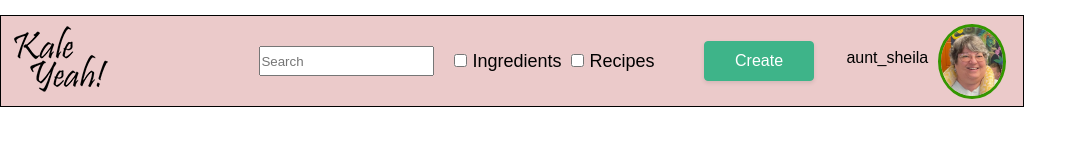
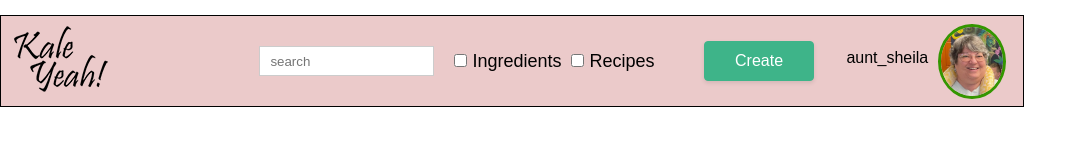
Before and after one commit to April-2022-LC-LiftOff/kale-yeah-web, a React (Create React App) app: page / in a window 1280 px wide. Shown: the top 160 px of the page, without its empty margins (0-1087 px from the left). Built offline with nearby package versions, Linux system fonts and the light colour scheme.

Commit message:
search bar rerouting funtional

```diff
--- a/src/components/HeaderBar/SearchBar.css
+++ b/src/components/HeaderBar/SearchBar.css
@@ -28,4 +28,5 @@
 .search-box {
     height: 30px;
     width: 175px;
+    margin-top: 0px;
 }
--- a/src/components/HeaderBar/SearchBar.js
+++ b/src/components/HeaderBar/SearchBar.js
@@ -1,15 +1,19 @@
 import { React, useState } from 'react';
+import { useNavigate } from 'react-router-dom';
 import './SearchBar.css';
 
-const SearchBar = ({ placeholder, data}) => {
+const SearchBar = () => {
 
-  const [state, setState] = useState(true);
-  // need to tie state to the data set that's being searched
-  // {state ? ingredientData : recipeData}
-  // must import data sets here then?
-  // perhaps need a prop then that triggers setState
-  // This will also need an onSubmit handler that takes you
-  // to a search results page.
+  const [ingredient, setIngredient] = useState("");
+  const navigate = useNavigate();
+
+  const handleSubmit = (e) => {
+    e.preventDefault();
+    navigate(`/ingredient?name=${ingredient}`)
+}
+
+// we'll need to refactor above to link to recipe page when
+// the time comes. I presume a simple if, then in handleSubmit()
 
   const [ingredientsChecked, setIngredientsChecked] = useState(false);
   const [recipesChecked, setRecipesChecked] = useState(false);
@@ -26,59 +30,20 @@ const SearchBar = ({ placeholder, data}) => {
         }
   };
 
-
-  const [filteredData, setFilteredData] = useState([]);
-  //this will be used to show dropdown of results
-
-  const [wordEntered, setWordEntered] = useState("");
-  // this is used to change the search icon to a close icon
-
-  const handleFilter = (e) => {
-      const searchWord = e.target.value;
-      const newFilter = data.filter((value) => {
-          return value.title.toLowerCase().includes(searchWord.toLowerCase());
-      });
-      if (searchWord === "") {
-          setFilteredData([])
-      } else {
-        setFilteredData(newFilter)
-      }
-  }
-
-  const clearInput = () => {
-      setFilteredData([]);
-      setWordEntered("");
-  }
-
-
-
-
     return (
     <div className='search'>
-        <div className='search-inputs'>
-            <input
+
+        <div className='search-box'>
+        <form onSubmit={handleSubmit}>
+        <input
               className='search-box'
               type="text"
-              placeholder={placeholder}
-              value={wordEntered}
-              onChange={handleFilter}/>
-            {/* <div className='searchIcon'>
-
-            </div> */}
+              placeholder="search"
+              value={ingredient}
+              onChange={(e) => setIngredient(e.target.value)}
+              />
+        </form>
         </div>
-
-        {filteredData.length != 0 && (
-        <div className='dataResult'>
-            {filteredData.slice(0, 15).map((value, key) => {
-                return (
-                    <a className='dataItem' href={value.link} target="_blank">
-                        <p>{value.title}</p>
-                    </a>
-                );
-            })
-          })
-        </div>
-        )}
 
         <div className='checkboxes' id='checkboxes'>
             <label className='check-input'>
@@ -99,11 +64,7 @@ const SearchBar = ({ placeholder, data}) => {
             </label>
         </div>
 
-
-
     </div>
-
-
   );
 }
 
```
